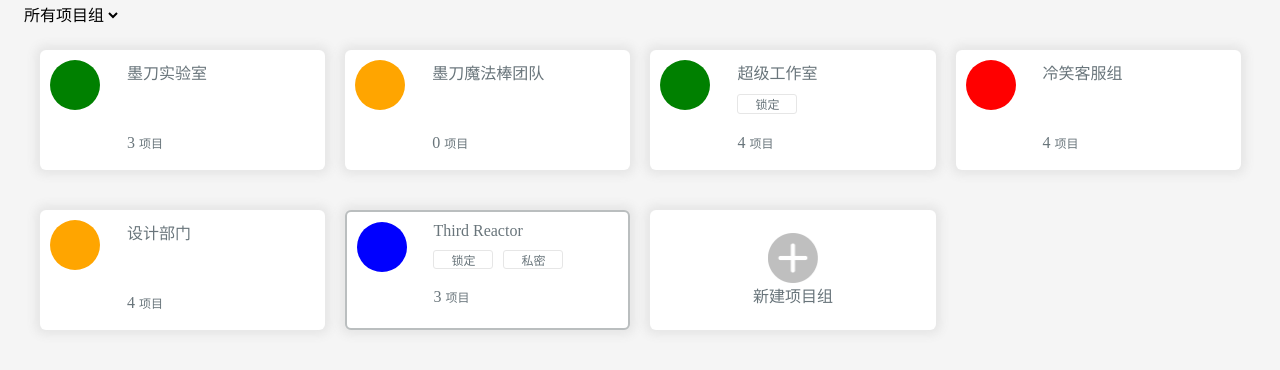
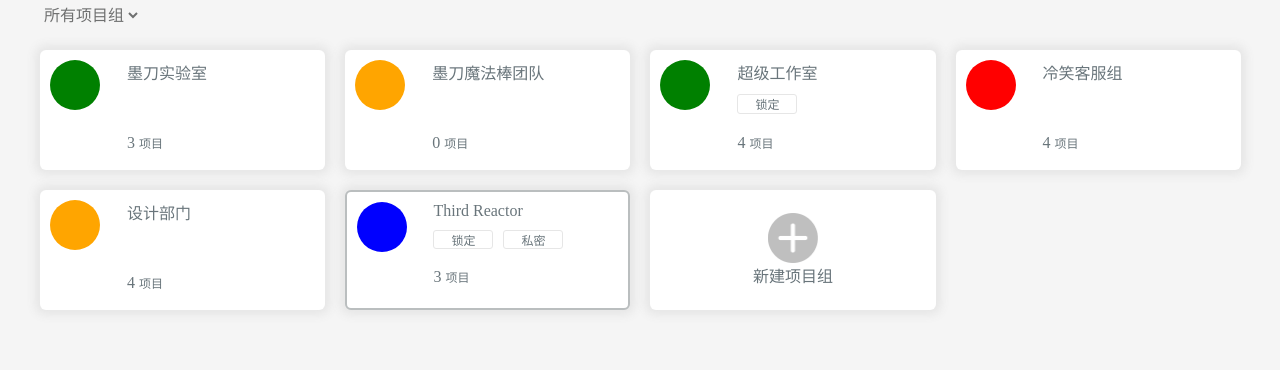
Before and after one commit to chen-kosile/modao, a React (Create React App) app in the folder modao/: page / in a window 1280 px wide. Shown: the top 370 px of the page. Built offline with nearby package versions, Linux system fonts and the light colour scheme.

Commit message:
完成项目

```diff
--- a/modao/src/components/Icon/index.jsx
+++ b/modao/src/components/Icon/index.jsx
@@ -6,6 +6,7 @@ export default class Icon extends Component {
   render() {
     return (
       <div>
+        {/* <img/> */}
         <div className="icon-item">{this.props.value}</div>
       </div>
     )
--- a/modao/src/components/Item/style.css
+++ b/modao/src/components/Item/style.css
@@ -1,6 +1,6 @@
 .item {
   width: 23%;
-  margin: 20px 0 20px 20px;
+  margin: 20px 0 0 20px;
   height: 120px;
   background: #ffffff;
   border-radius: 6px;
--- a/modao/src/components/Select/style.css
+++ b/modao/src/components/Select/style.css
@@ -1,10 +1,16 @@
-
+.select {
+  margin-left: 20px;
+}
 .select select {
-  border: 0;
+  cursor: pointer;
+  background: transparent;
+  border: none;
   font-size: 16px;
-  background-color: #F5F5F5;
   height: 30px;
+  color: rgb(111, 112, 112);
   line-height: 30px;
+}
+.select select:focus {
   outline: none;
 }
 .select option {
```
Also changed, not shown: 1 other file (tests, documents, lock files or other folders).
